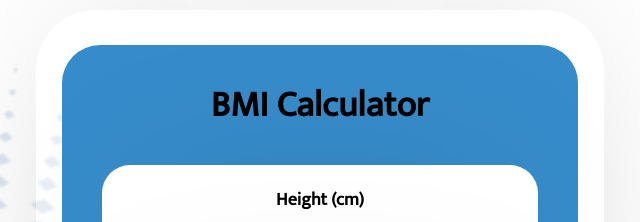
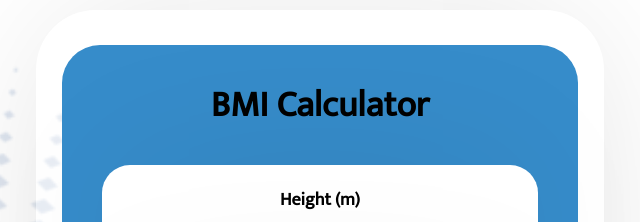
Before and after one commit to knaeeim/BMI-Calculator, a plain HTML site: page index.html in a window 1280 px wide. Shown: the top 222 px of the page, 320-960 px from the left. Drawn offline with Linux system fonts and the light colour scheme.

Commit message:
Update index.html

```diff
--- a/index.html
+++ b/index.html
@@ -14,7 +14,7 @@
                 <h1> BMI Calculator </h1>
                 <div class="content">
                     <div class="input">
-                        <label for="height"> Height (cm) </label>
+                        <label for="height"> Height (m) </label>
                         <input type="number" id="heightInput">
                     </div>
                     <div class="input">
```
